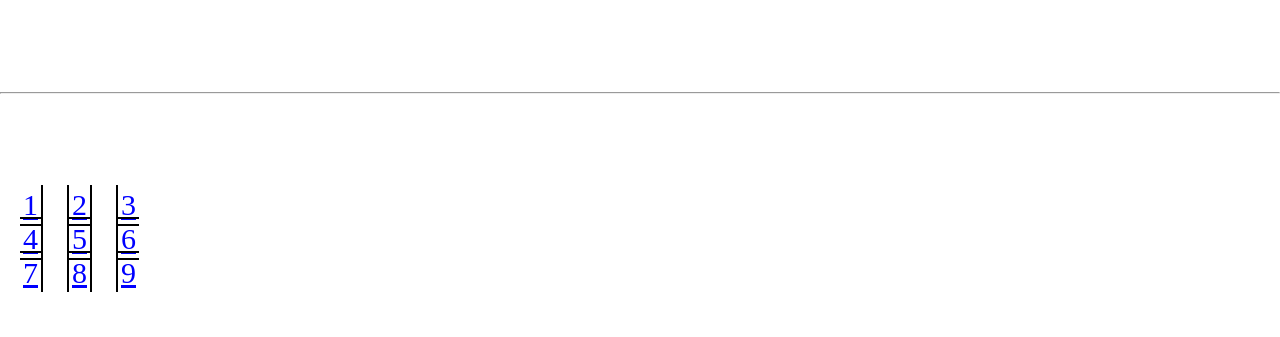
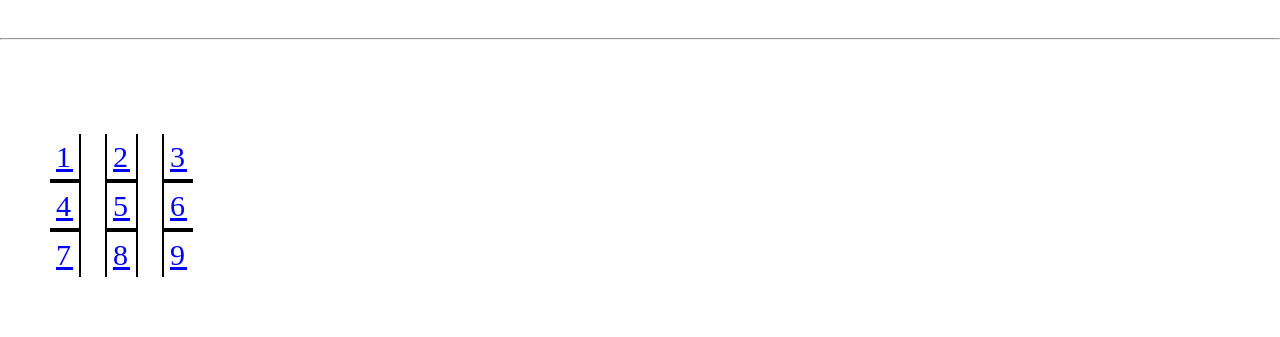
Before and after one commit to KimberCODE/copyKitten, a plain HTML site: page index.html in a window 1280 px wide. Shown: the part 463-800 px from the top of the page. Drawn offline with Linux system fonts and the light colour scheme.

Commit message:
Finished Homework

```diff
--- a/header.css
+++ b/header.css
@@ -1,13 +1,15 @@
-ul, a {
+a {
     color: white;
+    letter-spacing: 2px;
+    font-family: 'Times New Roman', Times, serif;
     font-size: 30px;
     text-decoration: none;
-    padding: 20px;
+
 }
 
-li {
+.header-link {
     display:inline-block;
-
+    margin: 20px;
 
 }
 
--- a/table.css
+++ b/table.css
@@ -1,43 +1,27 @@
 .cell {
     text-decoration: underline;
     color: blue;
-    padding: 3px;
+    padding: 6px;
     margin-left: 20px;
     border: 2px solid black;
 }
 
-#cell-1 {
+div {
+    margin: 15px;
+}
+
+.row-1 {
     border-top: none;
+}
+
+.column-1{
     border-left: none;
 }
 
-#cell-2 {
-    border-top: none;
-}
-
-#cell-3 {
-    border-top: none ;
-    border-right: none;
-}
-
-#cell-4 {
-    border-left: none;
-}
-
-#cell-6 {
-    border-right: none;
-}
-
-#cell-7 {
-    border-left: none;
+.row-3{
     border-bottom: none;
 }
 
-#cell-8 {
-    border-bottom: none;
-}
-
-#cell-9 {
-    border-bottom: none;
+.column-3{
     border-right: none;
 }
```
Also changed, not shown: index.html (+2 -0 lines).
